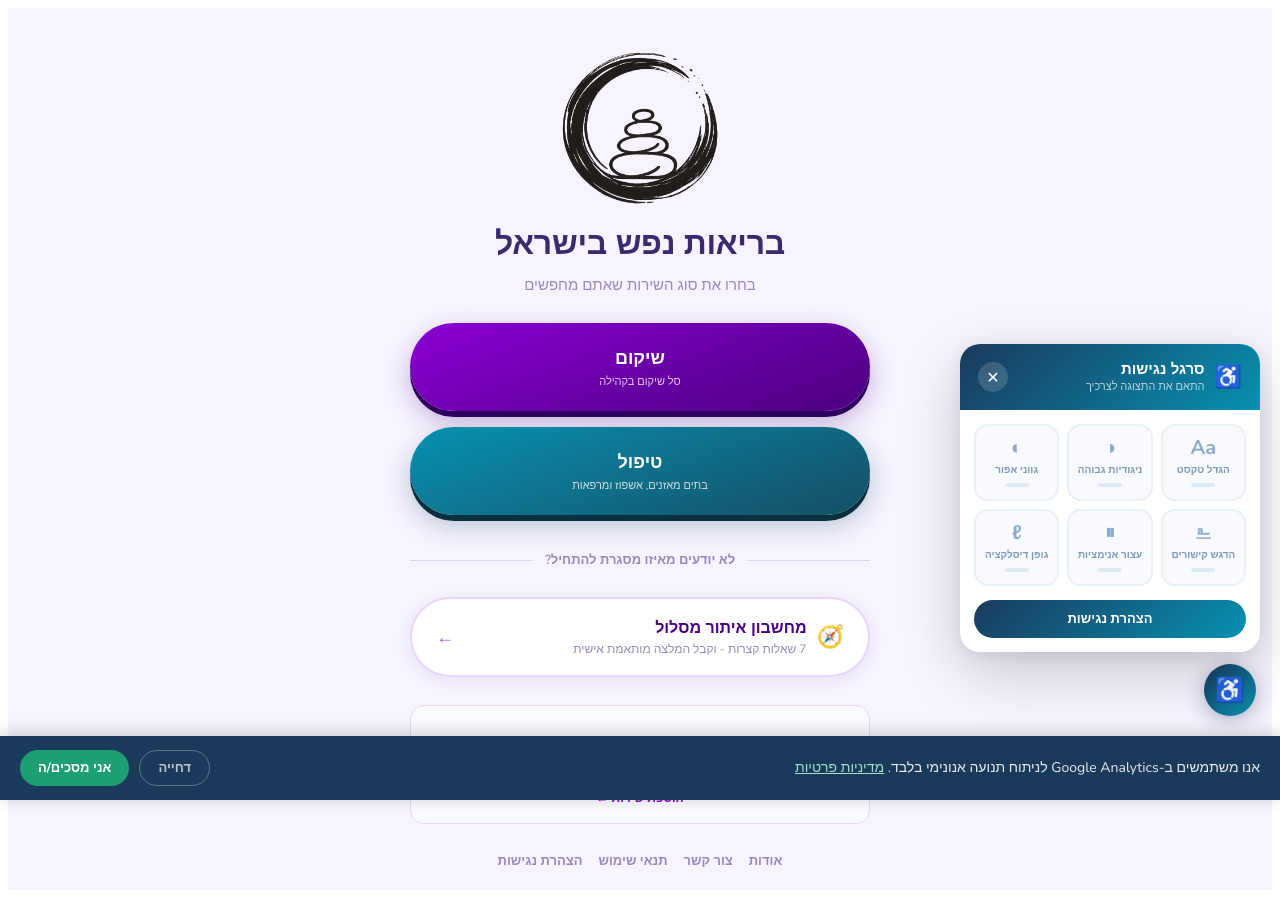
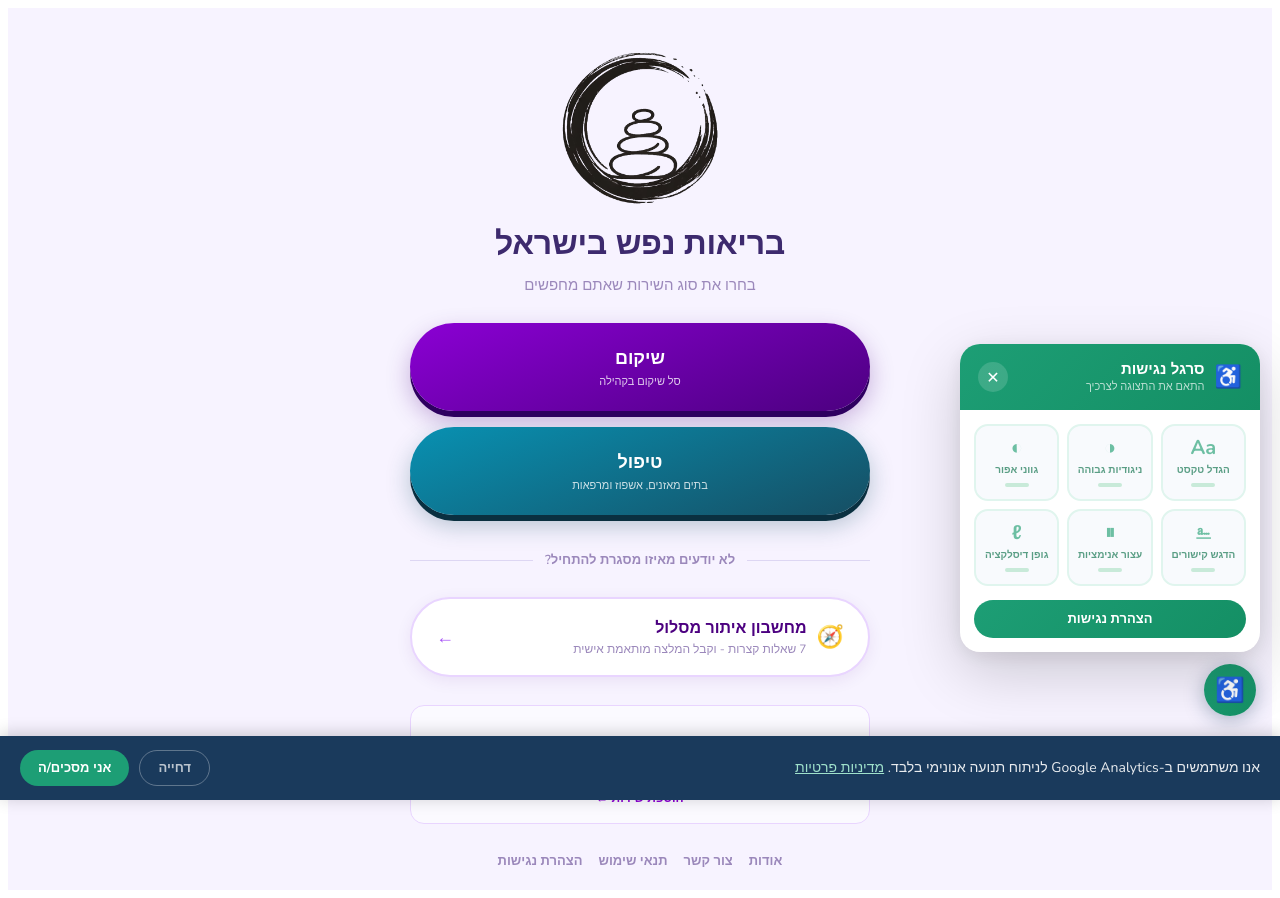
Before and after one commit to sivantelem-commits/rehab-directory, a Next.js app: page / in a window 1280 px wide. Both pictures are taken after a click on the button "פתח סרגל נגישות". Built offline with nearby package versions, Linux system fonts and the light colour scheme; no server answers.

Commit message:
Update AccessibilityWidget.js

```diff
--- a/components/AccessibilityWidget.js
+++ b/components/AccessibilityWidget.js
@@ -119,9 +119,9 @@ export default function AccessibilityWidget() {
           borderRadius: '50%',
           border: 'none',
           cursor: 'pointer',
-          background: 'linear-gradient(135deg, #1A3A5C, #0891B2)',
+          background: 'linear-gradient(135deg, #1D9E75, #148f64)',
           boxShadow: anyActive
-            ? '0 0 0 3px #fff, 0 0 0 5px #0891B2, 0 8px 24px rgba(8,145,178,0.4)'
+            ? '0 0 0 3px #fff, 0 0 0 5px #1D9E75, 0 8px 24px rgba(29,158,117,0.4)'
             : '0 4px 20px rgba(26,58,92,0.35)',
           display: 'flex',
           alignItems: 'center',
@@ -164,7 +164,7 @@ export default function AccessibilityWidget() {
         >
           {/* כותרת */}
           <div style={{
-            background: 'linear-gradient(135deg, #1A3A5C, #0891B2)',
+            background: 'linear-gradient(135deg, #1D9E75, #148f64)',
             padding: '16px 18px',
             display: 'flex',
             alignItems: 'center',
@@ -202,7 +202,7 @@ export default function AccessibilityWidget() {
                     gap: 6,
                     padding: '12px 6px',
                     borderRadius: 14,
-                    border: `2px solid ${on ? '#0891B2' : '#e8f0f8'}`,
+                    border: `2px solid ${on ? '#1D9E75' : '#e0f5ee'}`,
                     background: on ? 'linear-gradient(135deg, #e0f7ff, #f0faff)' : '#f8fafd',
                     cursor: 'pointer',
                     transition: 'all 0.18s ease',
@@ -212,20 +212,20 @@ export default function AccessibilityWidget() {
                   <span style={{
                     fontSize: 20,
                     fontWeight: 700,
-                    color: on ? '#0891B2' : '#8aabcc',
+                    color: on ? '#1D9E75' : '#6dbfa3',
                     lineHeight: 1,
                   }}>{f.icon}</span>
                   <span style={{
                     fontSize: 10,
                     fontWeight: 700,
-                    color: on ? '#0A6080' : '#7a9ab8',
+                    color: on ? '#0d7a5c' : '#5a9e85',
                     textAlign: 'center',
                     lineHeight: 1.3,
                   }}>{f.label}</span>
                   {/* אינדיקטור פעיל */}
                   <div style={{
                     width: 24, height: 4, borderRadius: 99,
-                    background: on ? '#0891B2' : '#e0eaf4',
+                    background: on ? '#1D9E75' : '#c8ead9',
                     transition: 'background 0.2s',
                   }} />
                 </button>
@@ -242,9 +242,9 @@ export default function AccessibilityWidget() {
                   flex: 1,
                   padding: '10px 0',
                   borderRadius: '999px',
-                  border: '1.5px solid #e0eaf4',
+                  border: '1.5px solid #c8ead9',
                   background: 'white',
-                  color: '#7a9ab8',
+                  color: '#5a9e85',
                   fontWeight: 700,
                   fontSize: 13,
                   cursor: 'pointer',
@@ -259,7 +259,7 @@ export default function AccessibilityWidget() {
                 flex: 2,
                 padding: '10px 0',
                 borderRadius: '999px',
-                background: 'linear-gradient(135deg, #1A3A5C, #0891B2)',
+                background: 'linear-gradient(135deg, #1D9E75, #148f64)',
                 color: 'white',
                 fontWeight: 700,
                 fontSize: 13,
```
